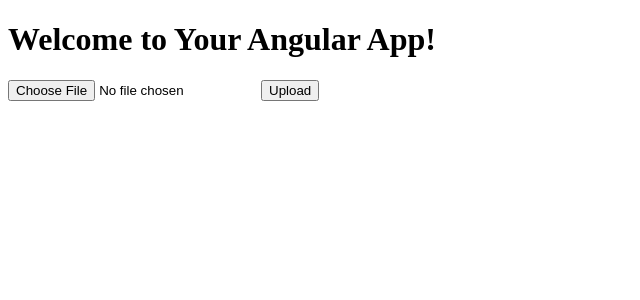
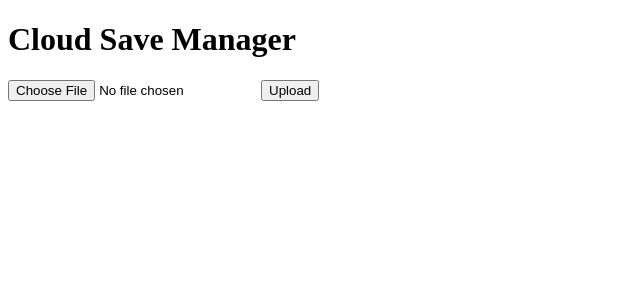
Before and after one commit to moeeztaher/save-cloud-manager-angular, an Angular app: page / in a window 1280 px wide. Shown: the top 300 px of the page, without its empty margins (0-640 px from the left). Built offline with nearby package versions, Linux system fonts and the light colour scheme.

Commit message:
index title updated

```diff
--- a/src/app/app.component.ts
+++ b/src/app/app.component.ts
@@ -6,7 +6,7 @@
   selector: 'app-root',
   template: `
     <h1>
-      Welcome to Your Angular App!
+      Cloud Save Manager
     </h1>
     <app-file-upload></app-file-upload>
   `,
```
